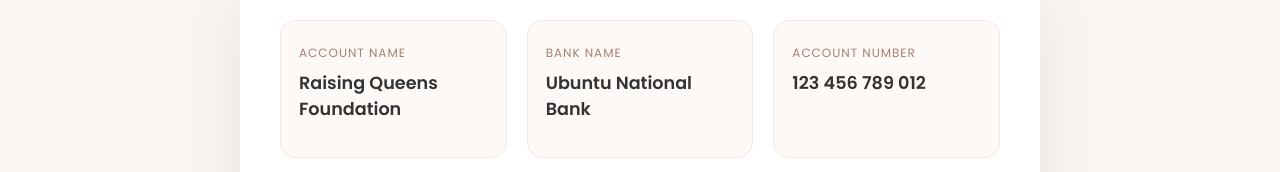
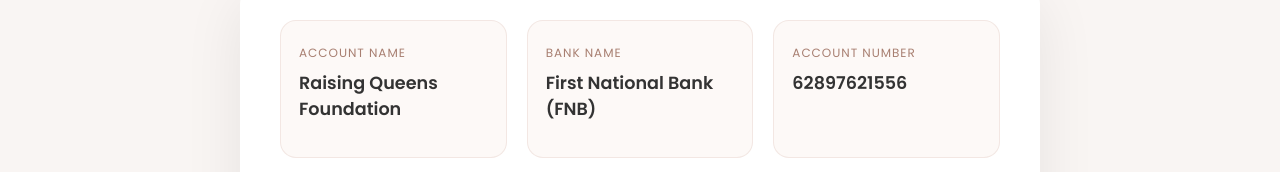
Before and after one commit to Eugene-TechXplo-SA/Raising_Queens, a React (Vite) app: page /bank-details in a window 1280 px wide. Shown: the part 465-637 px from the top of the page. Built offline with nearby package versions, Linux system fonts and the light colour scheme.

Commit message:
Updated BankDetails.tsx

```diff
--- a/src/pages/BankDetails/BankDetails.tsx
+++ b/src/pages/BankDetails/BankDetails.tsx
@@ -19,11 +19,11 @@ const BankDetails = () => {
           </div>
           <div className="detail">
             <span className="label">Bank Name</span>
-            <p className="value">Ubuntu National Bank</p>
+            <p className="value">First National Bank (FNB)</p>
           </div>
           <div className="detail">
             <span className="label">Account Number</span>
-            <p className="value">123 456 789 012</p>
+            <p className="value">62897621556</p>
           </div>
           <div className="detail">
             <span className="label">Branch Number</span>
```
